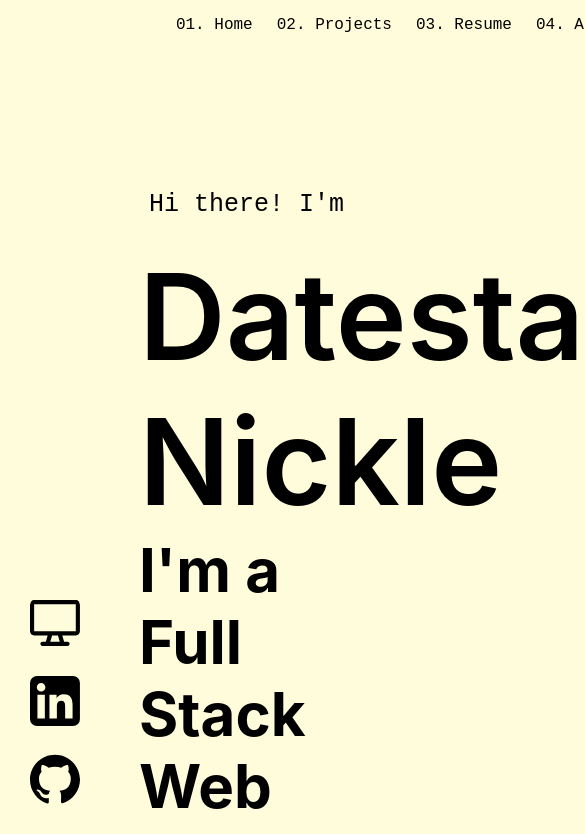
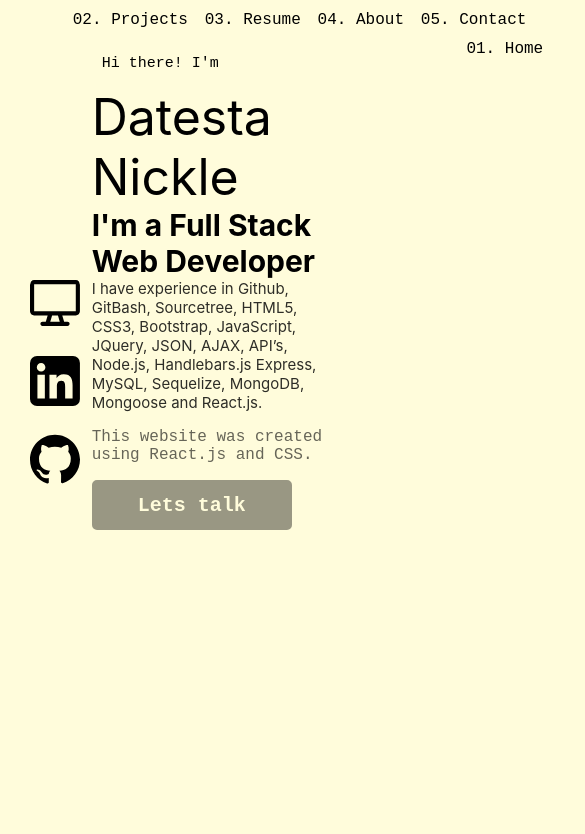
Before and after one commit to TestadeNevill/tDNReactPortfolio, a React (Create React App) app: page / in a window 390 px wide. Shown: the top 834 px of the page, 585 px wide, since content can reach past the window. Built offline with nearby package versions, Linux system fonts and the light colour scheme.

Commit message:
updated home page responsiveness fixed headers. links and button padding

```diff
--- a/src/App.css
+++ b/src/App.css
@@ -16,7 +16,7 @@ body {
 
 #navbar {
   height: 50px;
-  position: fixed;
+  position: center;
   width: 100%;
   top: 0px;
   background: #fffcdb;
@@ -242,6 +242,7 @@ body {
 
 #get-in-touch {
   width: 200px;
+  margin-bottom: 20px;
 }
 
 .small-buttons {
@@ -639,3 +640,99 @@ body {
     opacity: 1;
   }
 }
+
+@media only screen and (max-width: 768px) {
+  #navbar {
+    height: 50px;
+    position: fixed;
+    width: 75%;
+    top: 0px;
+    background: #fffcdb;
+    z-index: 1;
+    min-width: 560px;
+  }
+
+  #navbar {
+    margin-left: 0;
+    text-align: left;
+  }
+  .navbar-links {
+    position: sticky;
+    margin-left: 0;
+    text-align: left;
+  }
+
+  .containers {
+    position: absolute;
+    top: 50px;
+    width: 80%;
+    margin-left: 3%;
+    margin-right: 10%;
+    margin-bottom: 5%;
+    text-align: center;
+  }
+  #home-div {
+    text-align: left;
+    margin-left: 80px;
+    margin-top: 5px;
+    width: 75%;
+  }
+
+  #hi-there {
+    margin-left: 10px;
+  }
+  .h1 {
+    font-weight: 400;
+    font-size: 50px;
+    margin: 0px;
+    font-family: "Calibre", "San Francisco", "SF Pro Text", -apple-system,
+      system-ui, sans-serif;
+  }
+
+  .h2 {
+    font-size: 30px;
+    margin: 0px;
+    font-family: "Calibre", "San Francisco", "SF Pro Text", -apple-system,
+      system-ui, sans-serif;
+  }
+
+  .h2-standard {
+    font-size: 25px;
+    margin: 0px;
+  }
+
+  .h3 {
+    font-size: 20px;
+    margin: 0%;
+  }
+
+  .h4 {
+    margin: 0%;
+  }
+
+  .h5 {
+    margin: 0%;
+  }
+
+  .p {
+    font-size: 15px;
+  }
+
+  .p#intro {
+    font-family: "Calibre", "San Francisco", "SF Pro Text", -apple-system,
+      system-ui, sans-serif;
+    text-decoration: none;
+    color: black;
+  }
+  #social-links-div {
+    position: fixed;
+    bottom: 350px;
+    left: 0;
+    z-index: 1;
+    height: 100%;
+    min-height: 550px;
+    width: 50px;
+    display: flex;
+    flex-direction: column-reverse;
+  }
+}
```
